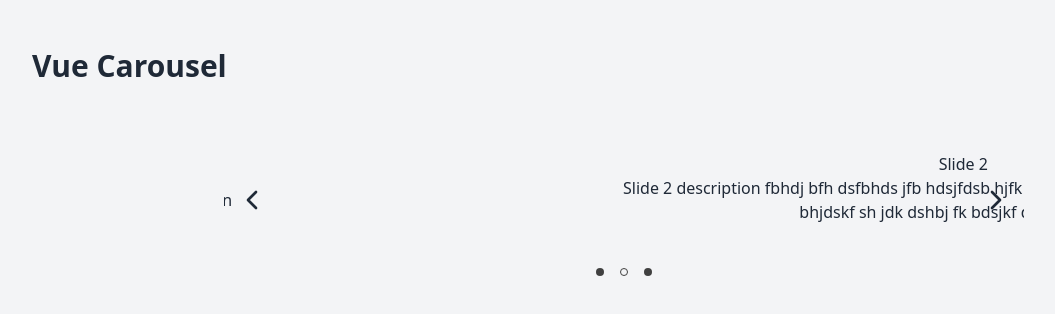
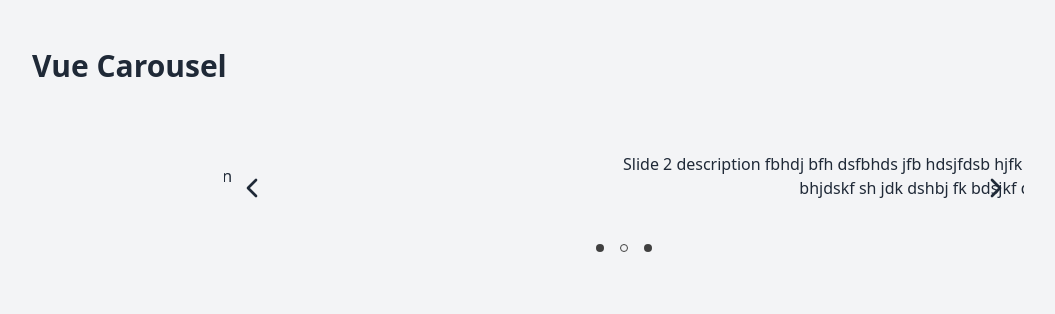
Before and after one commit to Eweeen/vue-carrousel, a Vue app: page / in a window 1280 px wide. Shown: the top 314 px of the page, without its empty margins (16-1071 px from the left). Built offline with nearby package versions, Linux system fonts and the light colour scheme.

Commit message:
refactor: props.slides type any

```diff
--- a/package.json
+++ b/package.json
@@ -1,7 +1,7 @@
 {
   "name": "vue3-carrousel",
   "private": false,
-  "version": "1.0.2",
+  "version": "1.0.3",
   "type": "module",
   "repository": {
     "type": "git",
--- a/src/App.vue
+++ b/src/App.vue
@@ -1,21 +1,11 @@
 <script setup lang="ts">
 import { ref } from "vue";
-import Carousel, { Slide } from "./components/Carousel.vue";
+import Carousel from "./components/Carousel.vue";
 
-const slides = ref<Slide[]>([
-  {
-    title: "Slide 1",
-    description: "Slide 1 description",
-  },
-  {
-    title: "Slide 2",
-    description:
-      "Slide 2 description fbhdj bfh dsfbhds jfb hdsjfdsb hjfk dsbhfj kds fbdsjk bh dsjkfds bhfkj dsf bhjdskf sh jdk dshbj fk bdsjkf dsf ijsd gyhdjs ",
-  },
-  {
-    title: "Slide 3",
-    description: "Slide 3 description",
-  },
+const slides = ref<string[]>([
+  "Slide 1 description",
+  "Slide 2 description fbhdj bfh dsfbhds jfb hdsjfdsb hjfk dsbhfj kds fbdsjk bh dsjkfds bhfkj dsf bhjdskf sh jdk dshbj fk bdsjkf dsf ijsd gyhdjs ",
+  "Slide 3 description",
 ]);
 </script>
 
@@ -28,8 +18,7 @@ const slides = ref<Slide[]>([
     <Carousel :slides :wrap-around="true" :auto-play="true" :arrow-keys="true">
       <template #slide="{ s }">
         <div class="p-11 text-center select-none">
-          <h3>{{ s.title }}</h3>
-          <p>{{ s.description }}</p>
+          <p>{{ s }}</p>
         </div>
       </template>
     </Carousel>
--- a/src/components/Carousel.vue
+++ b/src/components/Carousel.vue
@@ -10,11 +10,6 @@ import {
 } from "vue";
 import { sleep } from "../utils/common";
 import { usePointerSwipe } from "@vueuse/core";
-
-export interface Slide {
-  title: string;
-  description: string;
-}
 
 const props = defineProps({
   /**
@@ -105,7 +100,7 @@ const interval = ref<number | undefined>(undefined);
 /**
  * Définit les slides à afficher par rapport à l'effet de boucle et au nombre de slides
  */
-const displayedSlides = computed<Record<number, Slide>>(() => {
+const displayedSlides = computed<Record<number, any>>(() => {
   if (props.slides.length < 2) {
     return { 0: props.slides[0] };
   }
@@ -115,7 +110,7 @@ const displayedSlides = computed<Record<number, Slide>>(() => {
       ...props.slides.reduce((acc, s, index) => {
         acc[index] = s;
         return acc;
-      }, {} as Record<number, Slide>),
+      }, {} as Record<number, any>),
     };
   }
 
@@ -125,13 +120,13 @@ const displayedSlides = computed<Record<number, Slide>>(() => {
     ...props.slides.reduce((acc, s, index) => {
       acc[index + 1] = s;
       return acc;
-    }, {} as Record<number, Slide>),
+    }, {} as Record<number, any>),
     [props.slides.length + 1]: props.slides[0],
   };
 });
 
 onMounted(() => {
-  slideTo(props.modelValue);
+  slideTo(props.modelValue, false);
 
   if (props.autoPlay) {
     // Défilement automatique
@@ -230,7 +225,7 @@ const { direction, distanceX } = usePointerSwipe(slidesRef, {
  * @param {boolean} transition - Transition ou non
  * @returns {void}
  */
-function slideTo(index: number, transition: boolean = false): void {
+function slideTo(index: number, transition: boolean = true): void {
   if (slidesRef.value) {
     currentSlide.value = index; // Réassigne pour les cliques sur les points
 
@@ -267,7 +262,7 @@ function next(): void {
     currentSlide.value = 0;
   }
 
-  slideTo(currentSlide.value, true);
+  slideTo(currentSlide.value);
 }
 
 /**
@@ -287,7 +282,7 @@ function prev(): void {
     currentSlide.value = props.slides.length - 1;
   }
 
-  slideTo(currentSlide.value, true);
+  slideTo(currentSlide.value);
 }
 
 /**
@@ -296,7 +291,7 @@ function prev(): void {
 async function goToFirstSlide(): Promise<void> {
   currentSlide.value++;
 
-  slideTo(currentSlide.value, true);
+  slideTo(currentSlide.value);
   currentSlide.value = 0;
 
   await sleep(props.transitionDuration);
@@ -309,12 +304,19 @@ async function goToFirstSlide(): Promise<void> {
 async function goToLastSlide(): Promise<void> {
   currentSlide.value--;
 
-  slideTo(currentSlide.value, true);
+  slideTo(currentSlide.value);
   currentSlide.value = props.slides.length - 1;
 
   await sleep(props.transitionDuration);
   slideTo(currentSlide.value, false);
 }
+
+defineExpose({
+  next,
+  prev,
+  slideTo,
+  currentSlide,
+});
 </script>
 
 <template>
@@ -335,8 +337,7 @@ async function goToLastSlide(): Promise<void> {
       >
         <slot name="slide" :s="s">
           <div class="p-11 text-center select-none">
-            <h3>{{ s.title }}</h3>
-            <p>{{ s.description }}</p>
+            <p>{{ s }}</p>
           </div>
         </slot>
       </div>
```
